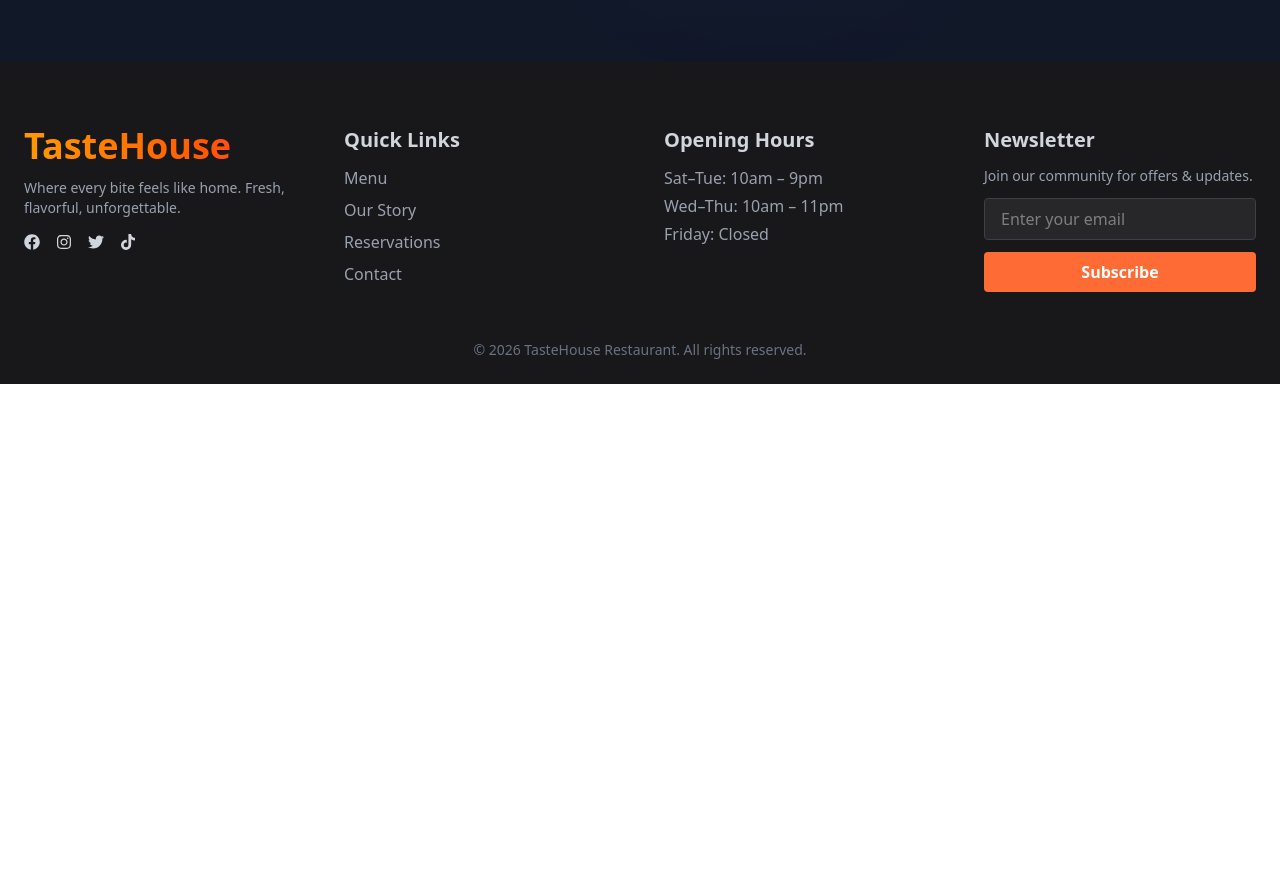
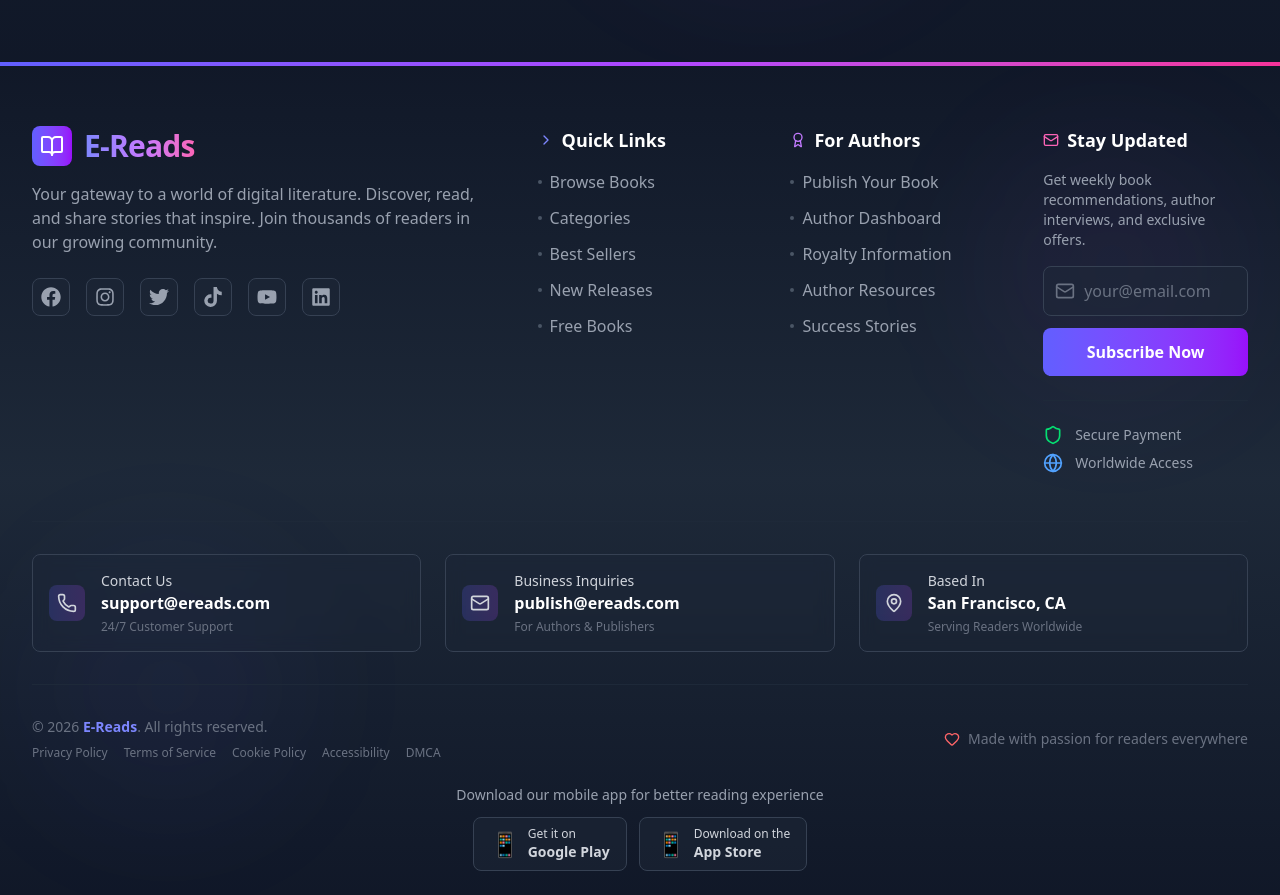
Before and after one commit to Ibne-Shahid/e-reads-client-side, a Next.js app: page / in a window 1280 px wide. Shown: the part 6960-7855 px from the top of the page. Before the commit the page ends 7344 px from the top, so only its background shows below. Built offline with nearby package versions, Linux system fonts and the light colour scheme; no server answers.

Commit message:
footer added

```diff
--- a/src/components/Footer.jsx
+++ b/src/components/Footer.jsx
@@ -1,73 +1,272 @@
 "use client"
 import Link from "next/link";
-import { FaFacebook, FaInstagram, FaTwitter, FaTiktok } from "react-icons/fa";
+import { FaFacebook, FaInstagram, FaTwitter, FaTiktok, FaYoutube, FaLinkedin } from "react-icons/fa";
+import { BookOpen, Mail, Phone, MapPin, ChevronRight, Shield, Award, Globe, Heart } from "lucide-react";
 import Button from "./Button";
+import { useState, useEffect } from "react";
 
 export default function Footer() {
+  const [currentYear, setCurrentYear] = useState("");
+
+  // Fix hydration by setting year on client side only
+  useEffect(() => {
+    setCurrentYear(new Date().getFullYear().toString());
+  }, []);
+
+  // Client-side only component for dynamic content
+  const DynamicYear = () => {
+    const [year, setYear] = useState("");
+
+    useEffect(() => {
+      setYear(new Date().getFullYear().toString());
+    }, []);
+
+    if (!year) return <span className="inline-block w-16 h-4 bg-gray-700 rounded animate-pulse"></span>;
+
+    return <>{year}</>;
+  };
+
   return (
-    <footer className="bg-zinc-900 text-gray-300 pt-16 pb-6">
-      <div data-aos='fade-up' className="max-w-7xl mx-auto px-6 grid grid-cols-1 sm:grid-cols-2 lg:grid-cols-4 gap-12">
+    <footer className="relative bg-linear-to-b from-gray-900 via-gray-800 to-gray-900 text-gray-300 pt-16 pb-6 overflow-hidden">
+      {/* Background Elements - Static, no dynamic values */}
+      <div className="absolute inset-0">
+        <div className="absolute top-0 left-0 w-full h-1 bg-linear-to-r from-indigo-500 via-purple-500 to-pink-500"></div>
+        <div className="absolute bottom-20 left-10 w-64 h-64 bg-indigo-500/5 rounded-full blur-3xl"></div>
+        <div className="absolute top-20 right-10 w-64 h-64 bg-purple-500/5 rounded-full blur-3xl"></div>
+      </div>
 
-        {/* Brand */}
-        <div>
-          <Link href="/" className="text-xl font-bold">
-            <p className="text-4xl font-bold bg-linear-to-r from-amber-500 via-orange-500 to-red-500 bg-clip-text text-transparent">TasteHouse</p>
+      <div className="relative z-10 max-w-7xl mx-auto px-4 sm:px-6 lg:px-8">
+        {/* Main Footer Content */}
+        <div data-aos='fade-up' className="grid grid-cols-1 md:grid-cols-2 lg:grid-cols-5 gap-8 lg:gap-12 pb-12">
+
+          {/* Brand & Description */}
+          <div className="lg:col-span-2">
+            <div className="flex items-center gap-3 mb-4">
+              <div className="bg-linear-to-r from-indigo-500 to-purple-600 p-2 rounded-lg">
+                <BookOpen className="h-6 w-6 text-white" />
+              </div>
+              <Link href="/" className="text-3xl font-bold tracking-tight">
+                <span className="bg-linear-to-r from-indigo-400 via-purple-400 to-pink-400 bg-clip-text text-transparent">
+                  E-Reads
+                </span>
               </Link>
-          <p className="mt-3 text-sm text-gray-400">
-            Where every bite feels like home. Fresh, flavorful, unforgettable.
+            </div>
+            <p className="mt-3 text-gray-400 max-w-md">
+              Your gateway to a world of digital literature. Discover, read, and share stories
+              that inspire. Join thousands of readers in our growing community.
             </p>
 
-
-          <div className="flex space-x-4 mt-4">
-            <a href="#"><FaFacebook /></a>
-            <a href="#"><FaInstagram/><i className="fab fa-instagram"></i></a>
-            <a href="#"><FaTwitter/><i className="fab fa-x-twitter"></i></a>
-            <a href="#"><FaTiktok/><i className="fab fa-tiktok"></i></a>
+            {/* Social Media */}
+            <div className="flex space-x-4 mt-6">
+              {[
+                { icon: <FaFacebook className="h-5 w-5" />, label: "Facebook" },
+                { icon: <FaInstagram className="h-5 w-5" />, label: "Instagram" },
+                { icon: <FaTwitter className="h-5 w-5" />, label: "Twitter" },
+                { icon: <FaTiktok className="h-5 w-5" />, label: "TikTok" },
+                { icon: <FaYoutube className="h-5 w-5" />, label: "YouTube" },
+                { icon: <FaLinkedin className="h-5 w-5" />, label: "LinkedIn" }
+              ].map((social, index) => (
+                <a
+                  key={index}
+                  href="#"
+                  className="p-2 rounded-lg bg-gray-800/50 border border-gray-700 text-gray-400 hover:text-white hover:border-indigo-500 hover:bg-indigo-500/10 transition-all duration-300"
+                  aria-label={social.label}
+                >
+                  {social.icon}
+                </a>
+              ))}
             </div>
           </div>
 
-        {/* Links */}
+          {/* Quick Links */}
           <div>
-          <h3 className="text-xl font-semibold mb-3">Quick Links</h3>
-          <ul className="space-y-2 text-gray-400">
-            <li><a href="#menu" className="hover:text-white transition">Menu</a></li>
-            <li><a href="#about" className="hover:text-white">Our Story</a></li>
-            <li><a href="#reservations" className="hover:text-white transition">Reservations</a></li>
-            <li><a href="#contact" className="hover:text-white transition">Contact</a></li>
+            <h3 className="text-lg font-semibold text-white mb-4 flex items-center gap-2">
+              <ChevronRight className="h-4 w-4 text-indigo-400" />
+              Quick Links
+            </h3>
+            <ul className="space-y-3">
+              {[
+                { name: "Browse Books", href: "/browse" },
+                { name: "Categories", href: "/categories" },
+                { name: "Best Sellers", href: "/best-sellers" },
+                { name: "New Releases", href: "/new-releases" },
+                { name: "Free Books", href: "/free-books" },
+              ].map((link, index) => (
+                <li key={index}>
+                  <Link
+                    href={link.href}
+                    className="text-gray-400 hover:text-indigo-300 transition-colors flex items-center gap-2 group"
+                  >
+                    <div className="h-1 w-1 rounded-full bg-gray-600 group-hover:bg-indigo-400"></div>
+                    {link.name}
+                  </Link>
+                </li>
+              ))}
             </ul>
           </div>
 
-        {/* Hours */}
+          {/* For Authors */}
           <div>
-          <h3 className="text-xl font-semibold mb-3">Opening Hours</h3>
-          <ul className="space-y-1 text-gray-400">
-            <li>Sat–Tue: 10am – 9pm</li>
-            <li>Wed–Thu: 10am – 11pm</li>
-            <li>Friday: Closed</li>
+            <h3 className="text-lg font-semibold text-white mb-4 flex items-center gap-2">
+              <Award className="h-4 w-4 text-purple-400" />
+              For Authors
+            </h3>
+            <ul className="space-y-3">
+              {[
+                { name: "Publish Your Book", href: "/publish" },
+                { name: "Author Dashboard", href: "/dashboard" },
+                { name: "Royalty Information", href: "/royalties" },
+                { name: "Author Resources", href: "/resources" },
+                { name: "Success Stories", href: "/success-stories" },
+              ].map((link, index) => (
+                <li key={index}>
+                  <Link
+                    href={link.href}
+                    className="text-gray-400 hover:text-purple-300 transition-colors flex items-center gap-2 group"
+                  >
+                    <div className="h-1 w-1 rounded-full bg-gray-600 group-hover:bg-purple-400"></div>
+                    {link.name}
+                  </Link>
+                </li>
+              ))}
             </ul>
           </div>
 
           {/* Newsletter */}
           <div>
-          <h3 className="text-xl font-semibold mb-3">Newsletter</h3>
-          <p className="text-sm text-gray-400 mb-3">
-            Join our community for offers & updates.
+            <h3 className="text-lg font-semibold text-white mb-4 flex items-center gap-2">
+              <Mail className="h-4 w-4 text-pink-400" />
+              Stay Updated
+            </h3>
+            <p className="text-sm text-gray-400 mb-4">
+              Get weekly book recommendations, author interviews, and exclusive offers.
             </p>
-          <form className="flex flex-col space-y-3">
+            <form
+              className="space-y-3"
+              onSubmit={(e) => {
+                e.preventDefault();
+                // Handle form submission
+              }}
+            >
+              <div className="relative">
+                <Mail className="absolute left-3 top-1/2 transform -translate-y-1/2 h-5 w-5 text-gray-500" />
                 <input
                   type="email"
-              placeholder="Enter your email"
-              className="px-4 py-2 bg-zinc-800 border border-zinc-700 rounded focus:ring-2 focus:ring-amber-400 outline-none"
+                  placeholder="your@email.com"
+                  className="w-full pl-10 pr-4 py-3 bg-gray-800/50 border border-gray-700 rounded-lg text-white placeholder-gray-500 focus:outline-none focus:ring-2 focus:ring-indigo-500 focus:border-transparent transition-all"
+                  required
                 />
-            <Button type="submit" className="py-2 bg-primary text-white font-semibold rounded hover:bg-amber-300 transition">Subscribe</Button>
+              </div>
+              <Button
+                type="submit"
+                className="w-full py-3 rounded-lg bg-linear-to-r from-indigo-500 to-purple-600 hover:from-indigo-600 hover:to-purple-700 text-white font-semibold transition-all duration-300 hover:shadow-lg hover:shadow-indigo-500/25"
+              >
+                Subscribe Now
+              </Button>
             </form>
+
+            {/* Trust Badges */}
+            <div className="mt-6 pt-6 border-t border-gray-800">
+              <div className="flex items-center gap-3">
+                <Shield className="h-5 w-5 text-green-400" />
+                <span className="text-sm text-gray-400">Secure Payment</span>
+              </div>
+              <div className="flex items-center gap-3 mt-2">
+                <Globe className="h-5 w-5 text-blue-400" />
+                <span className="text-sm text-gray-400">Worldwide Access</span>
+              </div>
+            </div>
+          </div>
         </div>
 
+        {/* Contact & Info */}
+        <div className="grid grid-cols-1 md:grid-cols-3 gap-6 py-8 border-t border-gray-800">
+          {[
+            {
+              icon: <Phone className="h-5 w-5" />,
+              title: "Contact Us",
+              content: "support@ereads.com",
+              sub: "24/7 Customer Support"
+            },
+            {
+              icon: <Mail className="h-5 w-5" />,
+              title: "Business Inquiries",
+              content: "publish@ereads.com",
+              sub: "For Authors & Publishers"
+            },
+            {
+              icon: <MapPin className="h-5 w-5" />,
+              title: "Based In",
+              content: "San Francisco, CA",
+              sub: "Serving Readers Worldwide"
+            }
+          ].map((info, index) => (
+            <div
+              key={index}
+              className="flex items-center gap-4 p-4 rounded-lg bg-gray-800/30 backdrop-blur-sm border border-gray-700 hover:border-indigo-500/50 transition-all duration-300"
+            >
+              <div className="p-2 rounded-lg bg-linear-to-r from-indigo-500/20 to-purple-500/20">
+                {info.icon}
+              </div>
+              <div>
+                <h4 className="text-sm font-medium text-gray-300">{info.title}</h4>
+                <p className="text-white font-semibold">{info.content}</p>
+                <p className="text-xs text-gray-500 mt-1">{info.sub}</p>
+              </div>
+            </div>
+          ))}
         </div>
 
-      {/* Bottom */}
-      <div className="text-center mt-12 text-sm text-gray-500">
-        © {new Date().getFullYear()} TasteHouse Restaurant. All rights reserved.
+        {/* Bottom Bar */}
+        <div className="pt-8 border-t border-gray-800">
+          <div className="flex flex-col md:flex-row justify-between items-center gap-4">
+            <div className="text-center md:text-left">
+              <p className="text-sm text-gray-500">
+                © <DynamicYear /> <span className="text-indigo-400 font-semibold">E-Reads</span>.
+                All rights reserved.
+              </p>
+              <div className="flex flex-wrap justify-center md:justify-start gap-4 mt-2 text-xs text-gray-500">
+                <Link href="/privacy" className="hover:text-indigo-300 transition-colors">Privacy Policy</Link>
+                <Link href="/terms" className="hover:text-indigo-300 transition-colors">Terms of Service</Link>
+                <Link href="/cookies" className="hover:text-indigo-300 transition-colors">Cookie Policy</Link>
+                <Link href="/accessibility" className="hover:text-indigo-300 transition-colors">Accessibility</Link>
+                <Link href="/dmca" className="hover:text-indigo-300 transition-colors">DMCA</Link>
+              </div>
+            </div>
+
+            <div className="flex items-center gap-2 text-sm text-gray-500">
+              <Heart className="h-4 w-4 text-red-400" />
+              <span>Made with passion for readers everywhere</span>
+            </div>
+          </div>
+
+          {/* App Download CTA - Client-side only check for loading state */}
+          <div className="mt-6 text-center">
+            <p className="text-sm text-gray-400 mb-3">Download our mobile app for better reading experience</p>
+            <div className="flex justify-center gap-3">
+              <button
+                className="px-4 py-2 rounded-lg bg-gray-800/50 border border-gray-700 hover:border-indigo-500 text-gray-300 hover:text-white transition-all flex items-center gap-2"
+                onClick={() => window.open('https://play.google.com/store', '_blank')}
+              >
+                <span className="text-2xl">📱</span>
+                <div className="text-left">
+                  <div className="text-xs">Get it on</div>
+                  <div className="text-sm font-semibold">Google Play</div>
+                </div>
+              </button>
+              <button
+                className="px-4 py-2 rounded-lg bg-gray-800/50 border border-gray-700 hover:border-indigo-500 text-gray-300 hover:text-white transition-all flex items-center gap-2"
+                onClick={() => window.open('https://www.apple.com/app-store/', '_blank')}
+              >
+                <span className="text-2xl">📱</span>
+                <div className="text-left">
+                  <div className="text-xs">Download on the</div>
+                  <div className="text-sm font-semibold">App Store</div>
+                </div>
+              </button>
+            </div>
+          </div>
+        </div>
       </div>
     </footer>
   );
```
Lines whose indentation alone changed are shown as unchanged.
